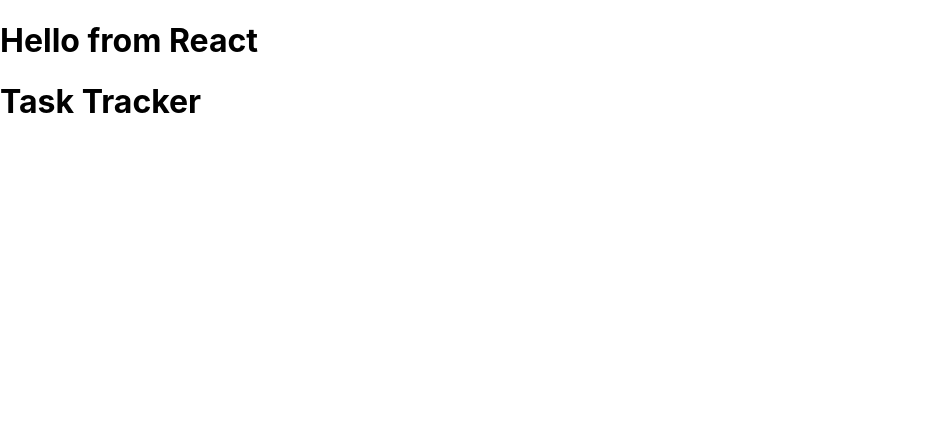
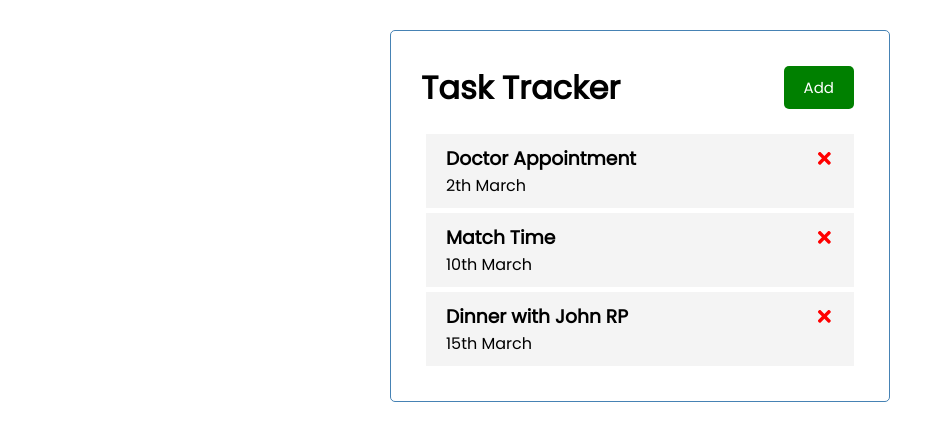
Before and after one commit to Vincecoorp21/Task-Tracker-v1, a React (Create React App) app: page / in a window 1280 px wide. Shown: the top 440 px of the page, without its empty margins (0-952 px from the left). Built offline with nearby package versions, Linux system fonts and the light colour scheme.

Commit message:
Showing tasks

```diff
--- a/package.json
+++ b/package.json
@@ -8,6 +8,7 @@
     "@testing-library/user-event": "^13.5.0",
     "react": "^18.2.0",
     "react-dom": "^18.2.0",
+    "react-icons": "^4.4.0",
     "react-scripts": "5.0.1",
     "web-vitals": "^2.1.4"
   },
--- a/src/App.js
+++ b/src/App.js
@@ -1,14 +1,62 @@
+// import React from 'react';
+import { useState } from 'react';
 import Header from './components/Header/Header';
+import Tasks from './components/Tasks/Tasks';
 
 function App() {
-  const name = 'Vince';
-  const x = false;
+  const [tasks, setTasks] = useState([
+    {
+      id: 1,
+      text: 'Doctor Appointment',
+      day: '2th March',
+      reminder: true,
+    },
+    {
+      id: 2,
+      text: 'Match Time',
+      day: '10th March',
+      reminder: false,
+    },
+    {
+      id: 3,
+      text: 'Dinner with John RP',
+      day: '15th March',
+      reminder: true,
+    },
+  ]);
+
+  //DELETE A TASK//
+
+  const deleteTask = id => {
+    //actualiza el estado, me filtra si la task.id es diferente del id
+    setTasks(tasks.filter(task => task.id !== id));
+    //no quiero mostrar la task con el id porque la estamos borrando. Te muestra aquellas que tienen un id distinto del que le haces click.
+  };
+
   return (
     <div className='container'>
-      <h1>Hello from React </h1>
-      <Header />
+      <Header title='Task Tracker' />
+      {tasks.length > 0 ? (
+        <Tasks tasks={tasks} onDelete={deleteTask} />
+      ) : (
+        'No Tasks to Show'
+      )}
     </div>
   );
 }
 
+// CLASS FORM ---------//
+
+// class App extends React.Component {
+//   render() {
+//     return <h1>Hello from a class</h1>;
+//   }
+// }
+
+//CSS en JS //
+// const headingStyle = {
+//   color: 'red',
+//   backgroundColor: 'blue',
+// };
+
 export default App;
--- /dev/null
+++ b/src/components/Button/Button.jsx
@@ -0,0 +1,27 @@
+import Proptypes from 'prop-types';
+
+const Button = ({ color, text, onClick }) => {
+  return (
+    <div>
+      <button
+        onClick={onClick}
+        style={{ backgroundColor: color }}
+        className='btn'
+      >
+        {text}
+      </button>
+    </div>
+  );
+};
+
+Button.defaultProps = {
+  color: 'steelblue',
+};
+
+Button.propTypes = {
+  text: Proptypes.string,
+  color: Proptypes.string,
+  onClick: Proptypes.func,
+};
+
+export default Button;
--- a/src/components/Header/Header.jsx
+++ b/src/components/Header/Header.jsx
@@ -1,9 +1,31 @@
-const Header = () => {
+import PropTypes from 'prop-types';
+import Button from '../Button/Button';
+
+const Header = ({ title }) => {
+  const onClick = () => {
+    console.log('click');
+  };
+
   return (
-    <header>
-      <h1>Task Tracker</h1>
+    <header className='header'>
+      <h1>{title}</h1>
+      <Button color='green' text='Add' onClick={onClick} />
     </header>
   );
 };
 
+// Puedes pasar props por default
+
+// Header.defaultProps = {
+//   title: 'Perrito Piloto',
+// };
+
+//PROPTYPES --> No spermite hacer el código más robusto //
+
+// Si ponemos ésto, en teoría tenemos que pasar una cadena como título. SI pasamos un número, snos saldrá un mensaje en la consola avisando de ésto //
+
+Header.propTypes = {
+  title: PropTypes.string.isRequired,
+};
+
 export default Header;
--- /dev/null
+++ b/src/components/Task/Task.jsx
@@ -0,0 +1,22 @@
+import { FaTimes } from 'react-icons/fa';
+
+const Task = ({ task, onDelete }) => {
+  // console.log(task);
+  // const onClick = () => {
+  //   console.log('delete');
+  // };
+  return (
+    <div className='task'>
+      <h3>
+        {task.text}
+        <FaTimes
+          style={{ color: 'red', cursor: 'pointer' }}
+          onClick={() => onDelete(task.id)}
+        />
+      </h3>
+      <p>{task.day}</p>
+    </div>
+  );
+};
+
+export default Task;
--- /dev/null
+++ b/src/components/Tasks/Tasks.jsx
@@ -0,0 +1,16 @@
+import Task from '../Task/Task';
+
+const Tasks = ({ tasks, onDelete }) => {
+  //definir estado inicial //
+
+  return (
+    // setTasks([...tasks,{}])
+    <>
+      {tasks.map(task => (
+        <Task key={task.id} task={task} onDelete={onDelete}></Task>
+      ))}
+    </>
+  );
+};
+
+export default Tasks;
--- a/src/index.css
+++ b/src/index.css
@@ -1,13 +1,112 @@
-body {
+@import url('https://fonts.googleapis.com/css2?family=Poppins:wght@300;400&display=swap');
+
+* {
+  box-sizing: border-box;
   margin: 0;
-  font-family: -apple-system, BlinkMacSystemFont, 'Segoe UI', 'Roboto', 'Oxygen',
-    'Ubuntu', 'Cantarell', 'Fira Sans', 'Droid Sans', 'Helvetica Neue',
-    sans-serif;
-  -webkit-font-smoothing: antialiased;
-  -moz-osx-font-smoothing: grayscale;
+  padding: 0;
 }
 
-code {
-  font-family: source-code-pro, Menlo, Monaco, Consolas, 'Courier New',
-    monospace;
+body {
+  font-family: 'Poppins', sans-serif;
 }
+
+.container {
+  max-width: 500px;
+  margin: 30px auto;
+  overflow: auto;
+  min-height: 300px;
+  border: 1px solid steelblue;
+  padding: 30px;
+  border-radius: 5px;
+}
+
+.header {
+  display: flex;
+  justify-content: space-between;
+  align-items: center;
+  margin-bottom: 20px;
+}
+
+.btn {
+  display: inline-block;
+  background: #000;
+  color: #fff;
+  border: none;
+  padding: 10px 20px;
+  margin: 5px;
+  border-radius: 5px;
+  cursor: pointer;
+  text-decoration: none;
+  font-size: 15px;
+  font-family: inherit;
+}
+
+.btn:focus {
+  outline: none;
+}
+
+.btn:active {
+  transform: scale(0.98);
+}
+
+.btn-block {
+  display: block;
+  width: 100%;
+}
+
+.task {
+  background: #f4f4f4;
+  margin: 5px;
+  padding: 10px 20px;
+  cursor: pointer;
+}
+
+.task.reminder {
+  border-left: 5px solid green;
+}
+
+.task h3 {
+  display: flex;
+  align-items: center;
+  justify-content: space-between;
+}
+
+.add-form {
+  margin-bottom: 40px;
+}
+
+.form-control {
+  margin: 20px 0;
+}
+
+.form-control label {
+  display: block;
+}
+
+.form-control input {
+  width: 100%;
+  height: 40px;
+  margin: 5px;
+  padding: 3px 7px;
+  font-size: 17px;
+}
+
+.form-control-check {
+  display: flex;
+  align-items: center;
+  justify-content: space-between;
+}
+
+.form-control-check label {
+  flex: 1;
+}
+
+.form-control-check input {
+  flex: 2;
+  height: 20px;
+}
+
+footer {
+  margin-top: 30px;
+  text-align: center;
+}
```
Also changed, not shown: 1 other file (tests, documents, lock files or other folders).
